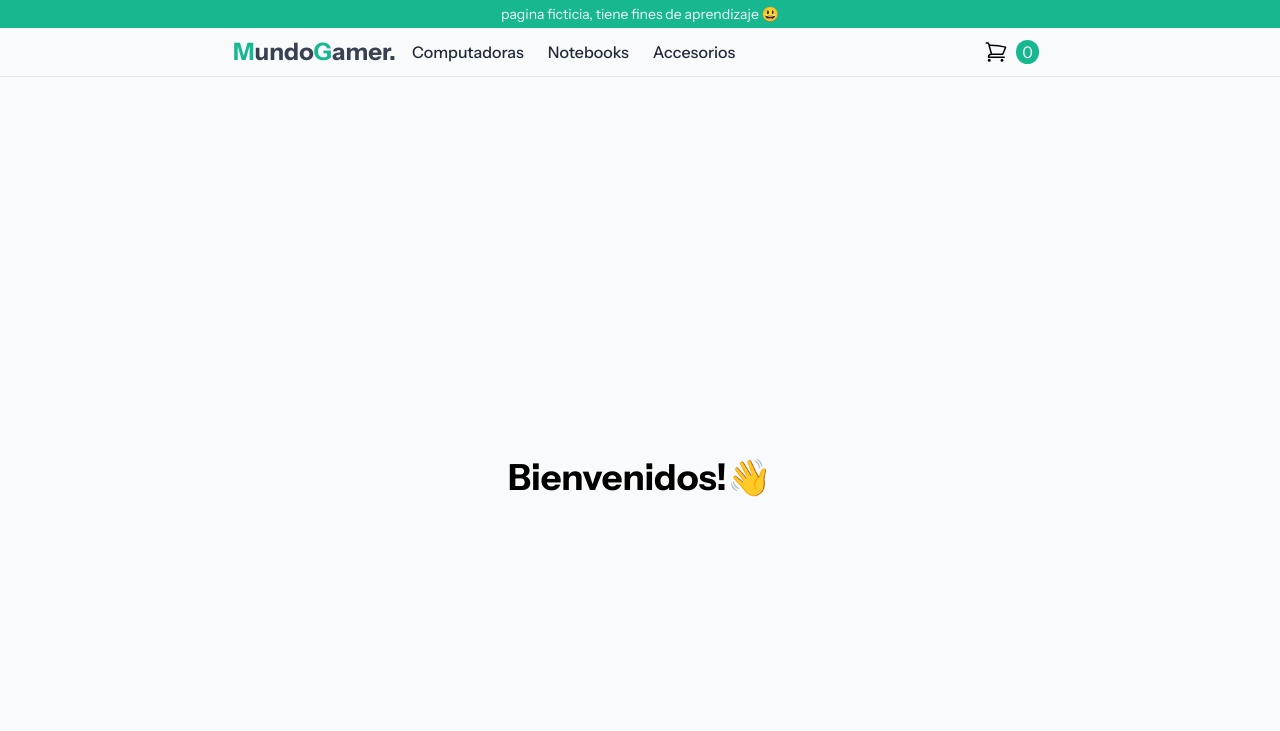
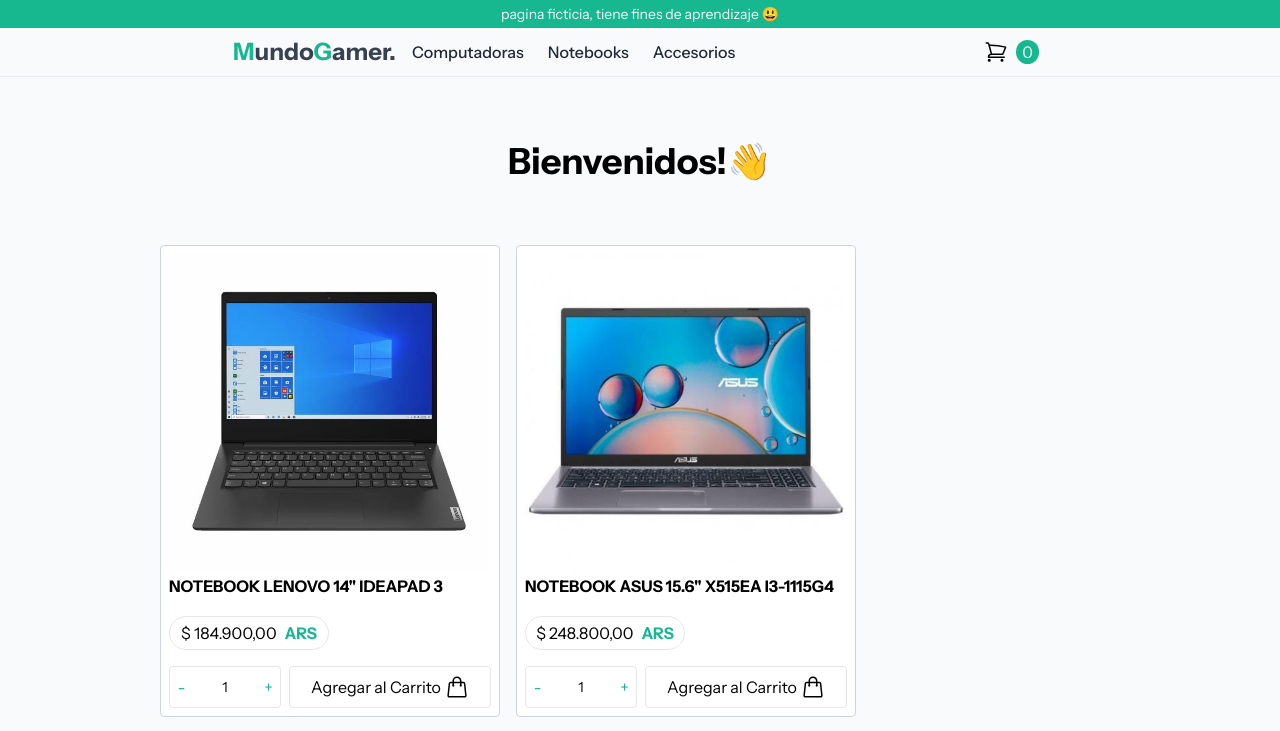
Before and after one commit to alvarof260/entrega-Final-AlvaroFigueroa-reactjs, a React (Vite) app: page / in a window 1280 px wide. Shown: the top 731 px of the page. Built offline with nearby package versions, Linux system fonts and the light colour scheme.

Commit message:
style: agrego cambios Item

```diff
--- a/src/components/Item/Item.jsx
+++ b/src/components/Item/Item.jsx
@@ -3,16 +3,16 @@
 import { Price } from "../Price/Price";
 
 export const Item = (props) => {
-  const {images,name,stock, price, currentPrice} = props
+  const {images,name,stock, price, currentPrice,} = props
 
   return (
-    <article className="border-slate-300 bg-white border rounded p-2 max-w-[340px] max-h-[500px]">
+    <a className="border-slate-300 bg-white border rounded p-2 max-w-[340px] max-h-[500px] cursor-pointer">
       <ItemPreview images={images}/>
-      <div>
+      <div className="flex gap-4 flex-col">
         <h2 title={name} className="text-black font-bold pb-4 h-[26px] overflow-hidden">{name}</h2>
         <Price price={price} currentPrice={currentPrice}/>
         <ItemCount initial={1} stock={stock} onAdd={(quantity)=> console.log(`Cantidad agregada:${quantity}`)}/>
       </div>
-    </article>
+    </a>
   );
 };
--- a/src/components/ItemCount/ItemCount.jsx
+++ b/src/components/ItemCount/ItemCount.jsx
@@ -44,7 +44,7 @@
         </button>
       </div>
       <button
-        className="border rounded p-2 w-full flex justify-center items-center gap-1 group hover:bg-mint hover:text-white  transition-all ease-linear duration-500"
+        className="border rounded p-2 w-full flex justify-center items-center gap-1 hover:bg-mint hover:text-white  transition-all ease-linear duration-500"
         onClick={() => onAdd(quantity)}
         disabled={!stock}
       >
@@ -55,7 +55,7 @@
           viewBox="0 0 24 24"
           strokeWidth={1.5}
           stroke="currentColor"
-          className="w-6 h-6 group-hover:translate-x-1 transition-all duration-200 ease-linear"
+          className="w-6 h-6"
         >
           <path
             strokeLinecap="round"
--- a/src/components/ItemList/ItemList.jsx
+++ b/src/components/ItemList/ItemList.jsx
@@ -1,7 +1,7 @@
 import { Item } from "../Item/Item"
 export const ItemList = ({products}) => {
     return (
-        <section className="flex flex-row flex-wrap gap-4 px-40 mb-5">
+        <section className="flex flex-row flex-wrap gap-4 px-40 mb-16">
             {products.map(product => <Item key={product.id} {...product}/>)}
         </section>
     )
--- a/src/components/ItemListContainer/ItemListContainer.jsx
+++ b/src/components/ItemListContainer/ItemListContainer.jsx
@@ -9,7 +9,7 @@
   }, []);
   return (
     <article>
-      <h2 className="font-bold text-4xl h-screen flex justify-center items-center">
+      <h2 className="font-bold text-4xl py-16 flex justify-center items-center">
         {greeting}
       </h2>
       <ItemList products={products}/>
--- a/src/components/Price/Price.jsx
+++ b/src/components/Price/Price.jsx
@@ -1,6 +1,6 @@
 export const Price = ({price, currentPrice}) => {
     return(
-        <div className="flex gap-2 border w-[150px] rounded-full py-1 px-1 justify-center">
+        <div className="flex gap-2 border w-auto max-w-[160px] rounded-full py-1 px-1 justify-center" title={`$${price}`}>
             <span>$ {price}</span><span className="font-bold text-mint">{currentPrice}</span>
         </div>
     )
```
